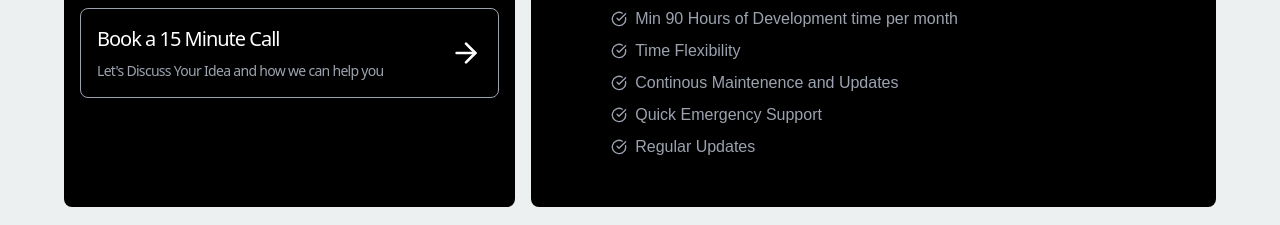
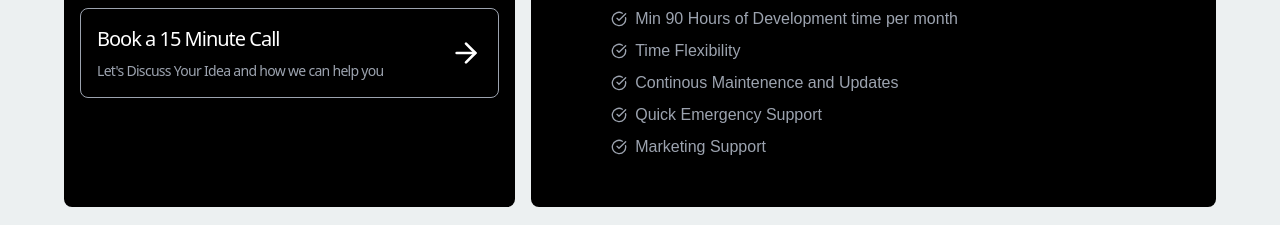
Before and after one commit to abhishekxdev/mymvp, a Next.js app: page / in a window 1280 px wide. Shown: the part 4060-4285 px from the top of the page. Built offline with nearby package versions, Linux system fonts and the light colour scheme; what tailwindcss-intersect, tailwindcss-motion would draw is missing.

Commit message:
adding base files

```diff
--- a/components/marketing/Pro.tsx
+++ b/components/marketing/Pro.tsx
@@ -56,11 +56,9 @@ export default function Pro() {
                 </span>
 
 
-
-
                 <span className="text-gray-400 flex items-center gap-2">
                     <CheckCircle className="w-4 h-4" />
-                    Regular Updates
+                    Marketing Support
                 </span>
             </div>
 
```
